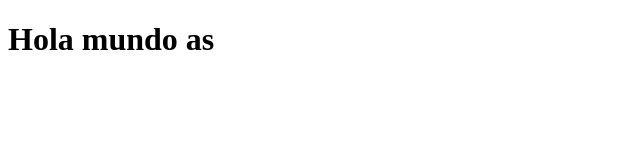
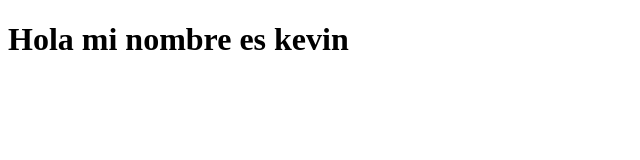
Before and after one commit to kevinyule/Prueba, a plain HTML site: page index.html in a window 1280 px wide. Shown: the whole page, without its empty margins (0-640 px from the left). Drawn offline with Linux system fonts and the light colour scheme.

Commit message:
CAMBIO EL MENSAJE

```diff
--- a/index.html
+++ b/index.html
@@ -7,7 +7,7 @@
 </head>
 <body>
 
-    <h1>Hola mundo as</h1>
+    <h1>Hola mi nombre es kevin </h1>
 
 </body>
 </html>
```
